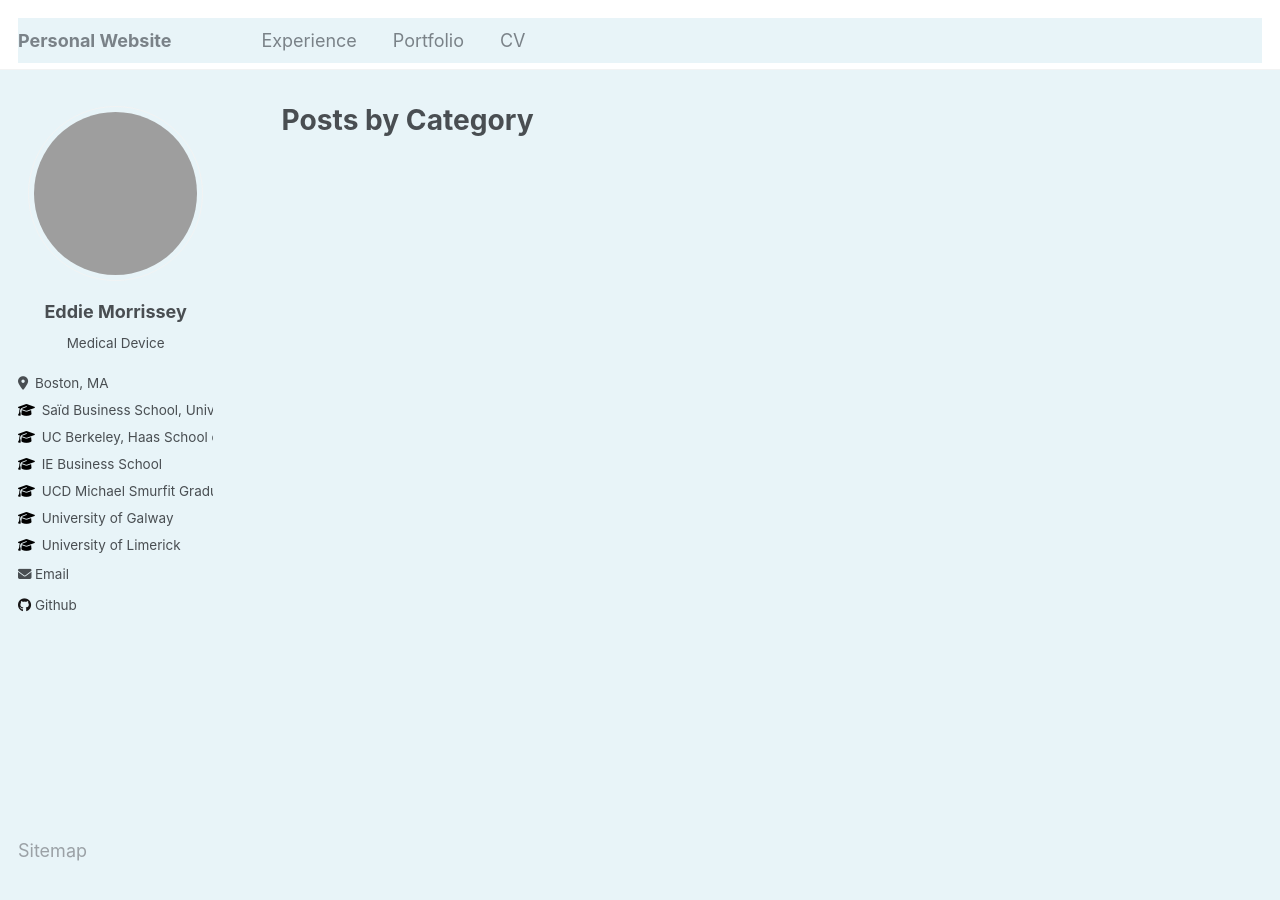
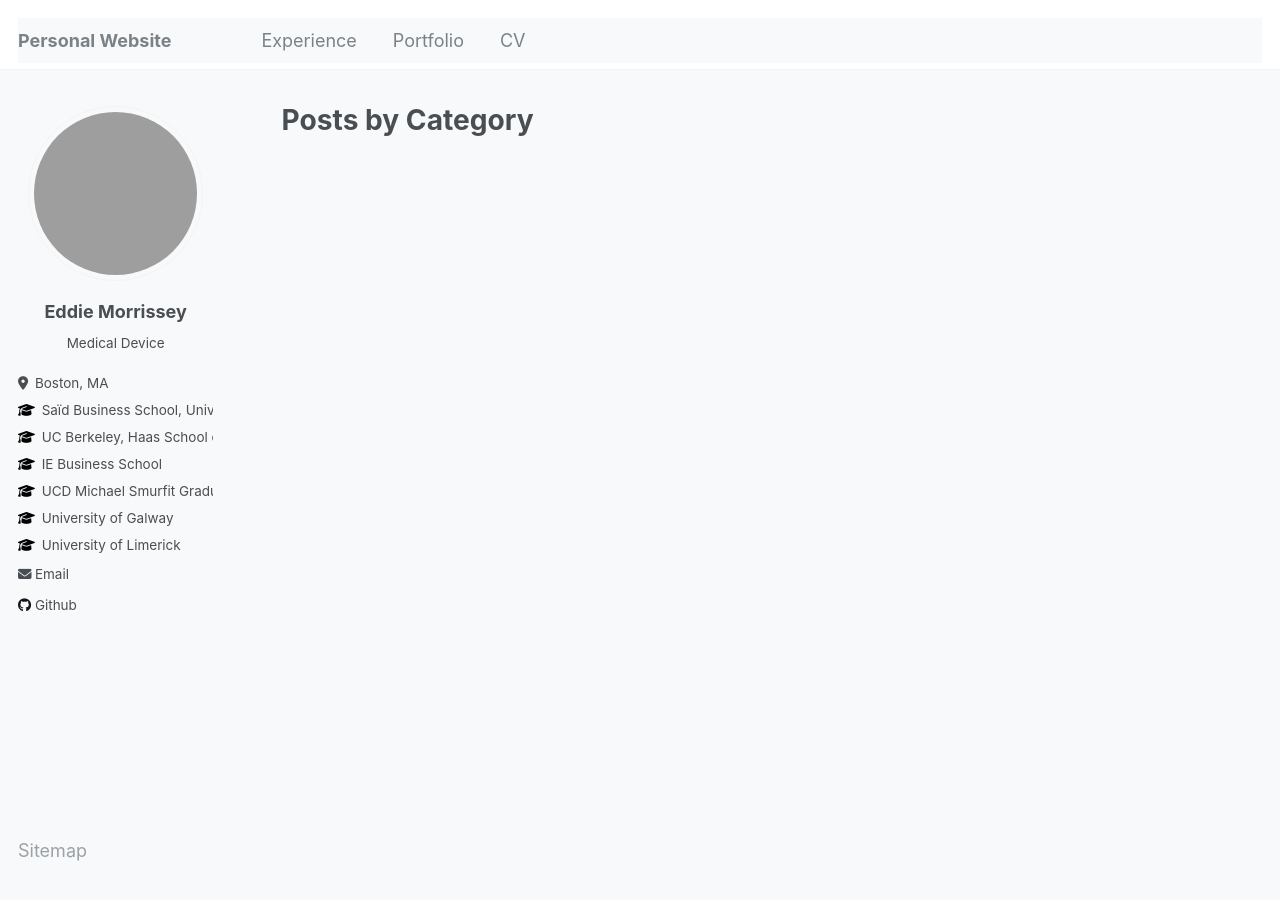
Before and after one commit to eddiemorrissey/eddiemorrissey.github.io, a Jekyll site: the page built from _pages/category-archive.html, in a window 1280 px wide. Built offline with Jekyll 4.4.1, drawn with Linux system fonts in a browser that asks for light colours.

Commit message:
Update homepage profile metrics and hero styling

```diff
--- a/_sass/_variables.scss
+++ b/_sass/_variables.scss
@@ -61,8 +61,8 @@
 $light-gray                 : mix(#fff, $gray, 50%);
 $lighter-gray               : mix(#fff, $gray, 90%);
 
-$body-color                 : #e8f4f8;
-$background-color           : #e8f4f8;
+$body-color                 : #f8f9fa;
+$background-color           : #f8f9fa;
 $code-background-color      : #fafafa;
 $code-background-color-dark : $light-gray;
 $text-color                 : $dark-gray;
--- a/assets/css/hero.css
+++ b/assets/css/hero.css
@@ -147,6 +147,8 @@
 .hero-stat {
   display: flex;
   flex-direction: column;
+  flex: 1 1 0;
+  min-width: 0;
 }
 
 .hero-stat-number {
@@ -159,7 +161,9 @@
 .hero-stat-label {
   font-size: 0.9rem;
   color: #78909c;
+  line-height: 1.3;
   margin-top: 4px;
+  overflow-wrap: anywhere;
 }
 
 /* Hide sidebar on hero page */
```
Also changed, not shown: _pages/about.md (+3 -3 lines).
